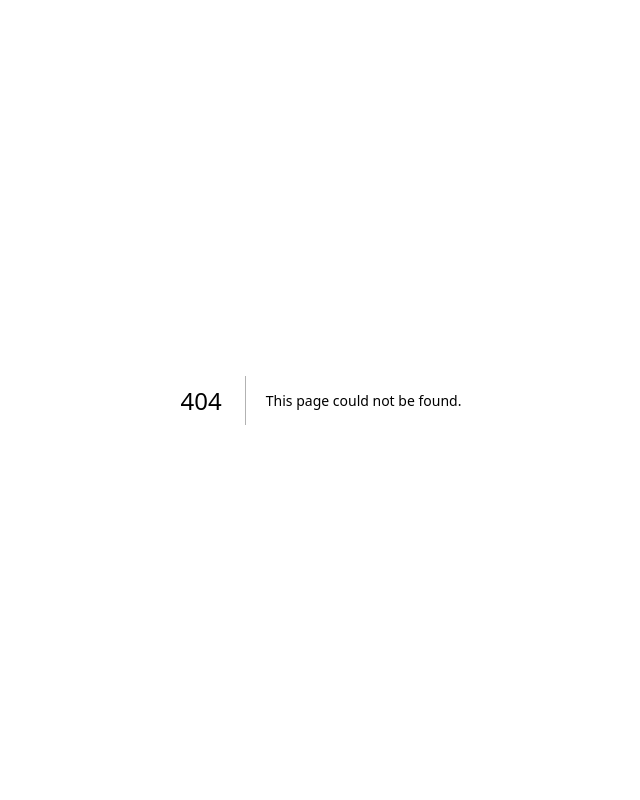
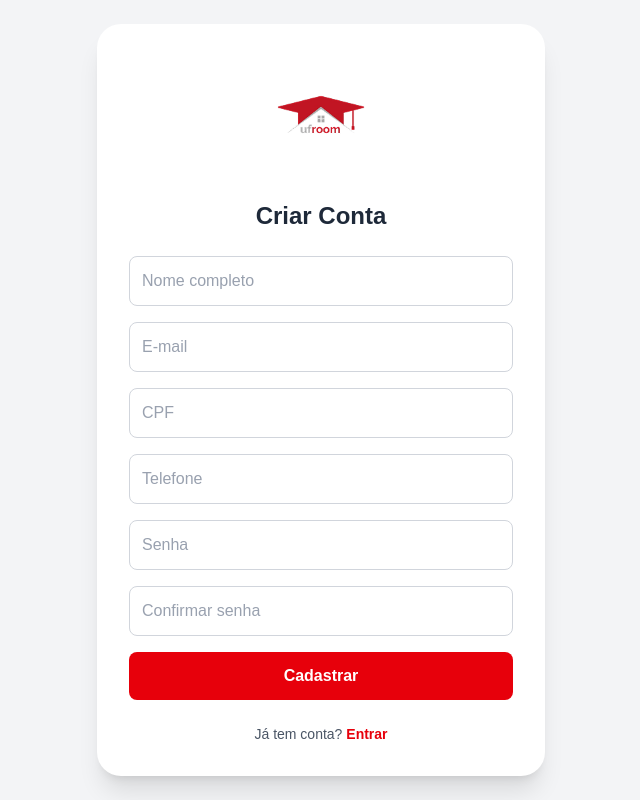
Before and after one commit to DuarteDvv/UFRoom, a Next.js app in the folder apps/web/: page /register in a window 1280 px wide. Before the commit this address had no page. Shown: the whole page, without its empty margins (319-959 px from the left). Built offline with nearby package versions, Linux system fonts and the light colour scheme.

Commit message:
register page and real-time input formatting

```diff
--- /dev/null
+++ b/apps/web/src/app/register/page.tsx
@@ -0,0 +1,163 @@
+"use client";
+
+import { useState } from "react";
+import Image from "next/image";
+
+export default function SignUpPage() {
+  const [form, setForm] = useState({
+    name: "",
+    email: "",
+    cpf:"",
+    phone:"",
+    password: "",
+    confirmPassword: "",
+  });
+
+  const formatCPF = (value: string) => {
+    const numbers = value.replace(/\D/g, '');
+
+    const limitedNumbers = numbers.slice(0, 11);
+
+    if (limitedNumbers.length <= 3) {
+      return limitedNumbers;
+    } else if (limitedNumbers.length <= 6) {
+      return limitedNumbers.replace(/(\d{3})(\d{1,3})/, '$1.$2');
+    } else if (limitedNumbers.length <= 9) {
+      return limitedNumbers.replace(/(\d{3})(\d{3})(\d{1,3})/, '$1.$2.$3');
+    } else {
+      return limitedNumbers.replace(/(\d{3})(\d{3})(\d{3})(\d{1,2})/, '$1.$2.$3-$4');
+    }
+  };
+
+  const formatPhone = (value: string) => {
+    const numbers = value.replace(/\D/g, '');
+
+    const limitedNumbers = numbers.slice(0, 11);
+
+    if (limitedNumbers.length === 0) {
+      return '';
+    } else if (limitedNumbers.length <= 2) {
+      return limitedNumbers;
+    } else if (limitedNumbers.length <= 6) {
+      return limitedNumbers.replace(/(\d{2})(\d{1,4})/, '($1) $2');
+    } else if (limitedNumbers.length <= 10) {
+      return limitedNumbers.replace(/(\d{2})(\d{4})(\d{1,4})/, '($1) $2-$3');
+    } else {
+      return limitedNumbers.replace(/(\d{2})(\d{5})(\d{1,4})/, '($1) $2-$3');
+    }
+  };
+
+  const handleChange = (e: React.ChangeEvent<HTMLInputElement>) => {
+    const { name, value } = e.target;
+
+    if (name === 'cpf') {
+      const formattedCPF = formatCPF(value);
+      setForm({ ...form, [name]: formattedCPF });
+    } else if (name === 'phone') {
+      const formattedPhone = formatPhone(value);
+      setForm({ ...form, [name]: formattedPhone });
+    } else {
+      setForm({ ...form, [name]: value });
+    }
+  };
+
+  const handleSubmit = (e: React.FormEvent) => {
+    e.preventDefault();
+
+    if (form.password !== form.confirmPassword) {
+      alert("As senhas não conferem!");
+      return;
+    }
+
+    console.log("Data submitted:", form);
+  };
+
+  return (
+    <div className="flex items-center justify-center min-h-screen bg-gray-100">
+      <div className="w-full max-w-md bg-white p-8 rounded-3xl shadow-xl">
+
+        <div className="flex justify-center mb-6">
+          <Image src="/logo.png" alt="Logo" width={120} height={120} />
+        </div>
+
+        {/* Título */}
+        <h1 className="text-2xl font-bold text-center mb-6 text-gray-800">
+          Criar Conta
+        </h1>
+
+        {/* Formulário */}
+        <form onSubmit={handleSubmit} className="space-y-4">
+          <input
+            type="text"
+            name="name"
+            placeholder="Nome completo"
+            value={form.name}
+            onChange={handleChange}
+            className="w-full p-3 border border-gray-300 rounded-lg focus:outline-none focus:ring-2 focus:ring-red-500 placeholder-gray-400 text-gray-900"
+            required
+          />
+          <input
+            type="email"
+            name="email"
+            placeholder="E-mail"
+            value={form.email}
+            onChange={handleChange}
+            className="w-full p-3 border border-gray-300 rounded-lg focus:outline-none focus:ring-2 focus:ring-red-500 placeholder-gray-400 text-gray-900"
+            required
+          />
+          <input
+            type="text"
+            name="cpf"
+            placeholder="CPF"
+            value={form.cpf}
+            onChange={handleChange}
+            className="w-full p-3 border border-gray-300 rounded-lg focus:outline-none focus:ring-2 focus:ring-red-500 placeholder-gray-400 text-gray-900"
+            required
+            maxLength={14}
+          />
+          <input
+            type="tel"
+            name="phone"
+            placeholder="Telefone"
+            value={form.phone}
+            onChange={handleChange}
+            className="w-full p-3 border border-gray-300 rounded-lg focus:outline-none focus:ring-2 focus:ring-red-500 placeholder-gray-400 text-gray-900"
+            required
+          />
+          <input
+            type="password"
+            name="password"
+            placeholder="Senha"
+            value={form.password}
+            onChange={handleChange}
+            className="w-full p-3 border border-gray-300 rounded-lg focus:outline-none focus:ring-2 focus:ring-red-500 placeholder-gray-400 text-gray-900"
+            required
+          />
+          <input
+            type="password"
+            name="confirmPassword"
+            placeholder="Confirmar senha"
+            value={form.confirmPassword}
+            onChange={handleChange}
+            className="w-full p-3 border border-gray-300 rounded-lg focus:outline-none focus:ring-2 focus:ring-red-500 placeholder-gray-400 text-gray-900"
+            required
+          />
+
+          <button
+            type="submit"
+            className="w-full bg-red-600 text-white font-semibold p-3 rounded-lg hover:bg-red-700 transition"
+          >
+            Cadastrar
+          </button>
+        </form>
+
+        <p className="text-center text-gray-600 text-sm mt-6">
+          Já tem conta?{" "}
+          <a href="/login" className="text-red-600 font-semibold hover:underline">
+            Entrar
+          </a>
+        </p>
+      </div>
+    </div>
+  );
+}
```
Also changed, not shown: apps/web/public/logo.png (added).
